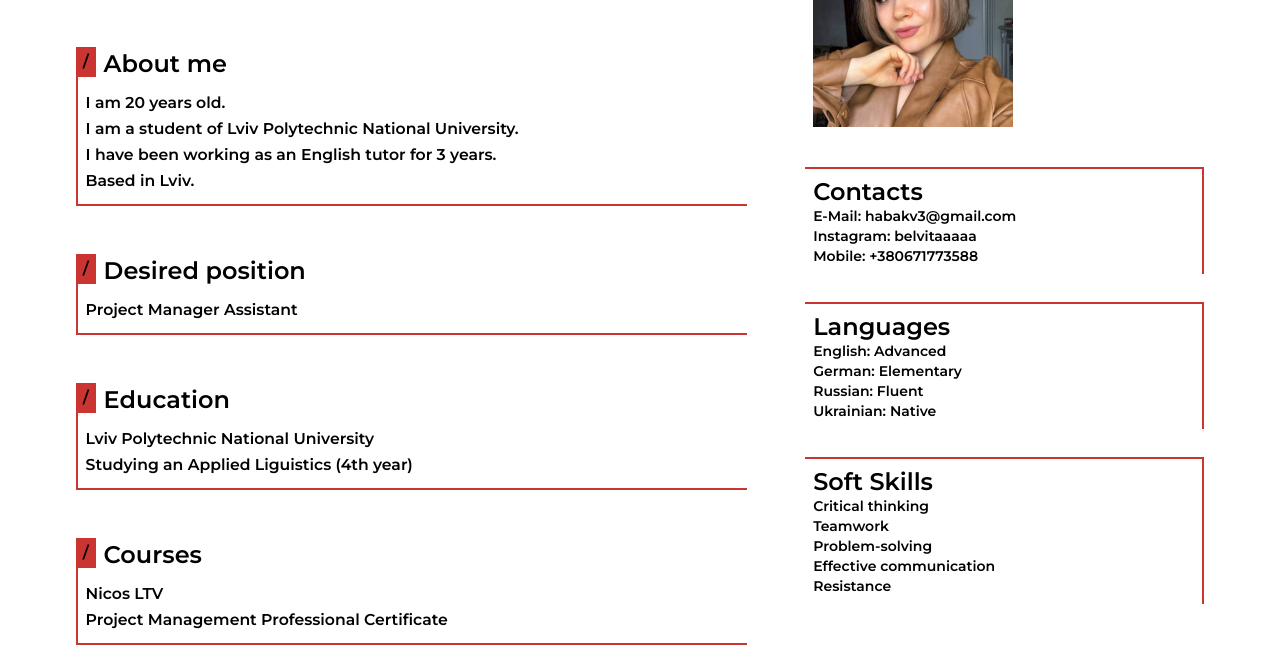
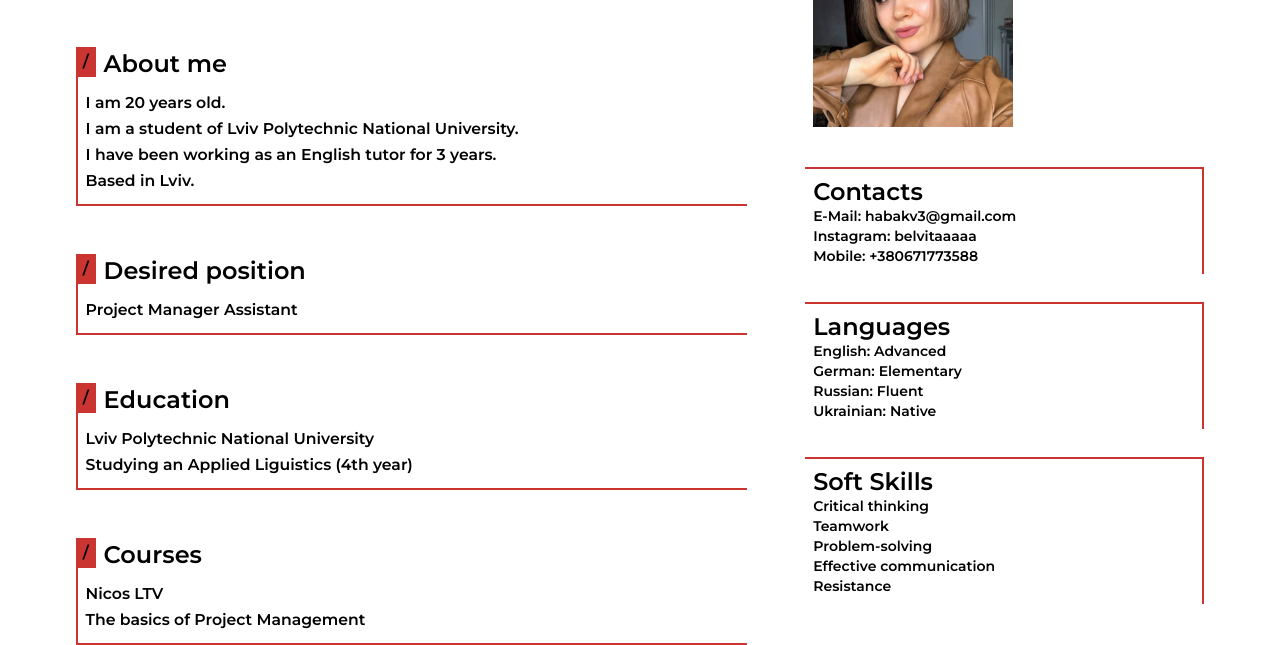
Before and after one commit to Vitaliia77/Vitaliia77.github.io, a plain HTML site: page index.html in a window 1280 px wide. Shown: the part 171-816 px from the top of the page. Drawn offline with Linux system fonts and the light colour scheme.

Commit message:
Update index.html

```diff
--- a/index.html
+++ b/index.html
@@ -32,7 +32,7 @@
                 </div>
                 <div class="left__element container__courses">
                     <h3>Courses</h3>
-                    <h5>Nicos LTV <br> Project Management Professional Certificate</h5>
+                    <h5>Nicos LTV <br>The basics of Project Management</h5>
                 </div>
             </div>
             <div class="container__right">
```
